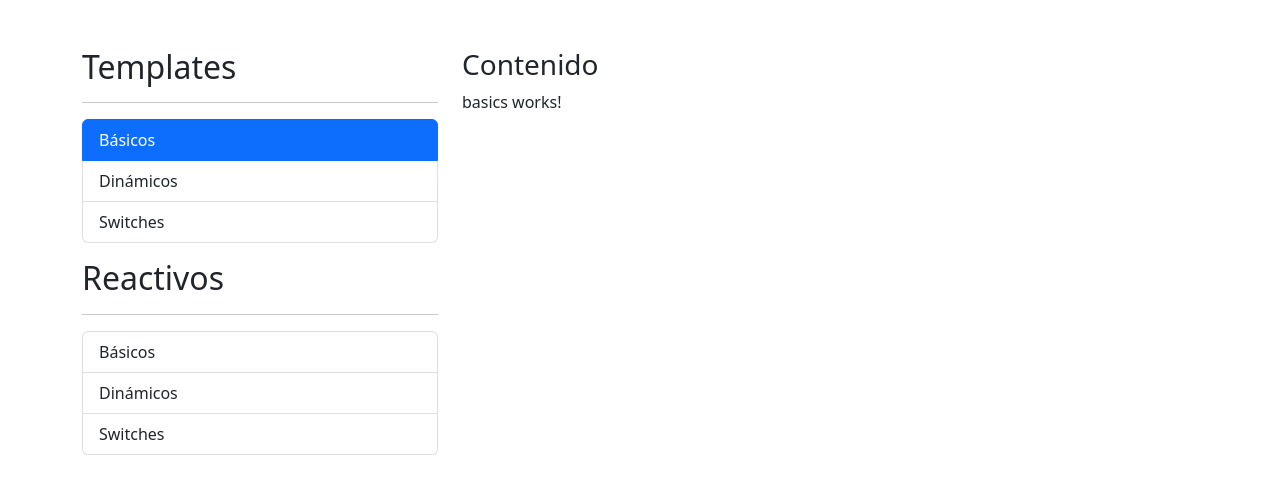
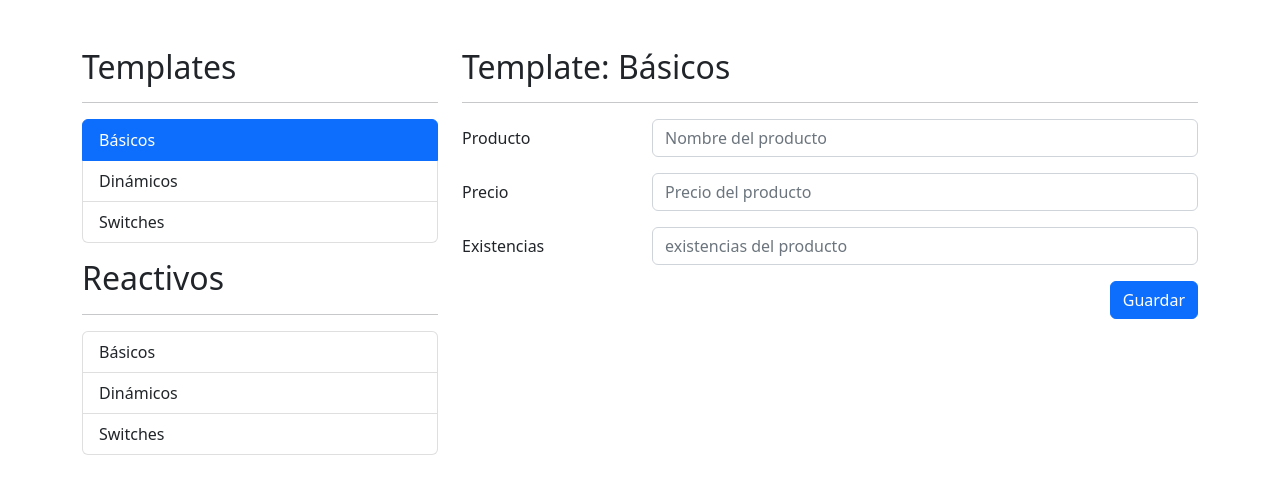
Before and after one commit to czabala847/FormApp, an Angular app: page /template/basics in a window 1280 px wide. Shown: the top 494 px of the page. Built offline with nearby package versions, Linux system fonts and the light colour scheme.

Commit message:
Validaciones y referencias con viewChield

```diff
--- a/src/app/app.component.html
+++ b/src/app/app.component.html
@@ -4,7 +4,6 @@
       <app-navbar></app-navbar>
     </div>
     <div class="col">
-      <h3>Contenido</h3>
       <router-outlet></router-outlet>
     </div>
   </div>
--- a/src/app/template/components/basics/basics.component.html
+++ b/src/app/template/components/basics/basics.component.html
@@ -1 +1,64 @@
-<p>basics works!</p>
+<h2>Template: Básicos</h2>
+<hr />
+
+<div class="row">
+  <div class="col">
+    <form (ngSubmit)="save()" #myForm="ngForm" autocomplete="off">
+      <!-- campo del producto -->
+      <div class="mb-3 row">
+        <label class="col-sm-3 col-form-label">Producto</label>
+        <div class="col-sm-9">
+          <input
+            type="text"
+            class="form-control"
+            placeholder="Nombre del producto"
+            ngModel
+            name="product"
+            minlength="3"
+            required
+          />
+          <span class="form-text text-danger" *ngIf="nameValid()"
+            >Debe de ser de 3 letras</span
+          >
+        </div>
+      </div>
+
+      <!-- campo del precio -->
+      <div class="mb-3 row">
+        <label class="col-sm-3 col-form-label">Precio</label>
+        <div class="col-sm-9">
+          <input
+            type="number"
+            class="form-control"
+            placeholder="Precio del producto"
+            ngModel
+            name="price"
+            min="0"
+          />
+        </div>
+      </div>
+
+      <!-- campo de existencias -->
+      <div class="mb-3 row">
+        <label class="col-sm-3 col-form-label">Existencias</label>
+        <div class="col-sm-9">
+          <input
+            type="number"
+            class="form-control"
+            placeholder="existencias del producto"
+            ngModel
+            name="stock"
+          />
+        </div>
+      </div>
+
+      <div class="row">
+        <div class="col">
+          <button type="submit" class="btn btn-primary float-end">
+            Guardar
+          </button>
+        </div>
+      </div>
+    </form>
+  </div>
+</div>
--- a/src/app/template/components/basics/basics.component.ts
+++ b/src/app/template/components/basics/basics.component.ts
@@ -1,15 +1,26 @@
-import { Component, OnInit } from '@angular/core';
+import { Component, OnInit, ViewChild } from '@angular/core';
+import { NgForm } from '@angular/forms';
 
 @Component({
   selector: 'app-basics',
   templateUrl: './basics.component.html',
-  styleUrls: ['./basics.component.scss']
+  styleUrls: ['./basics.component.scss'],
 })
 export class BasicsComponent implements OnInit {
+  @ViewChild('myForm') myForm!: NgForm;
 
-  constructor() { }
+  constructor() {}
 
-  ngOnInit(): void {
+  ngOnInit(): void {}
+
+  save() {
+    console.log(this.myForm);
   }
 
+  nameValid(): boolean {
+    return (
+      this.myForm?.form.controls['product']?.invalid &&
+      this.myForm?.form.controls['product']?.touched
+    );
+  }
 }
```
Also changed, not shown: src/app/template/template.module.ts (+5 -11 lines).
